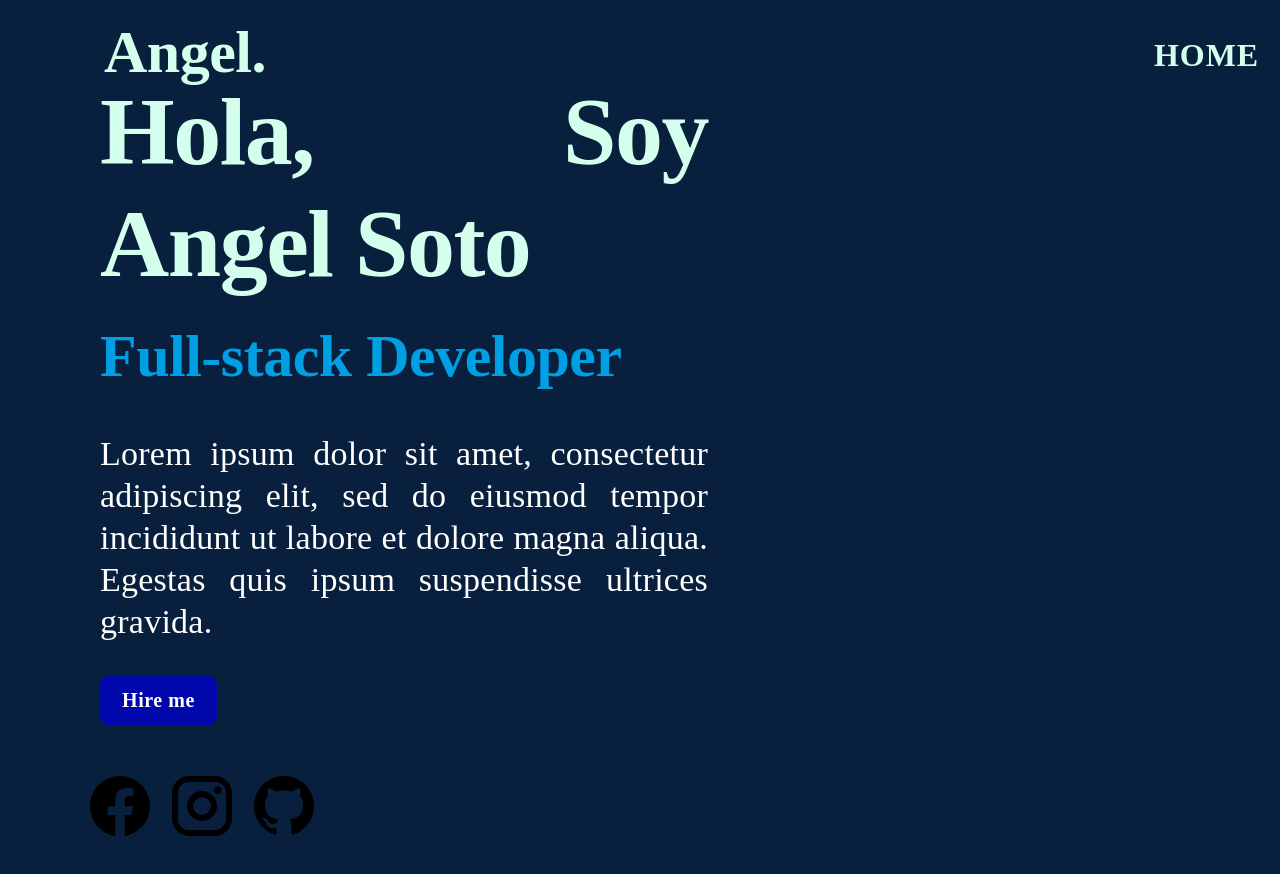
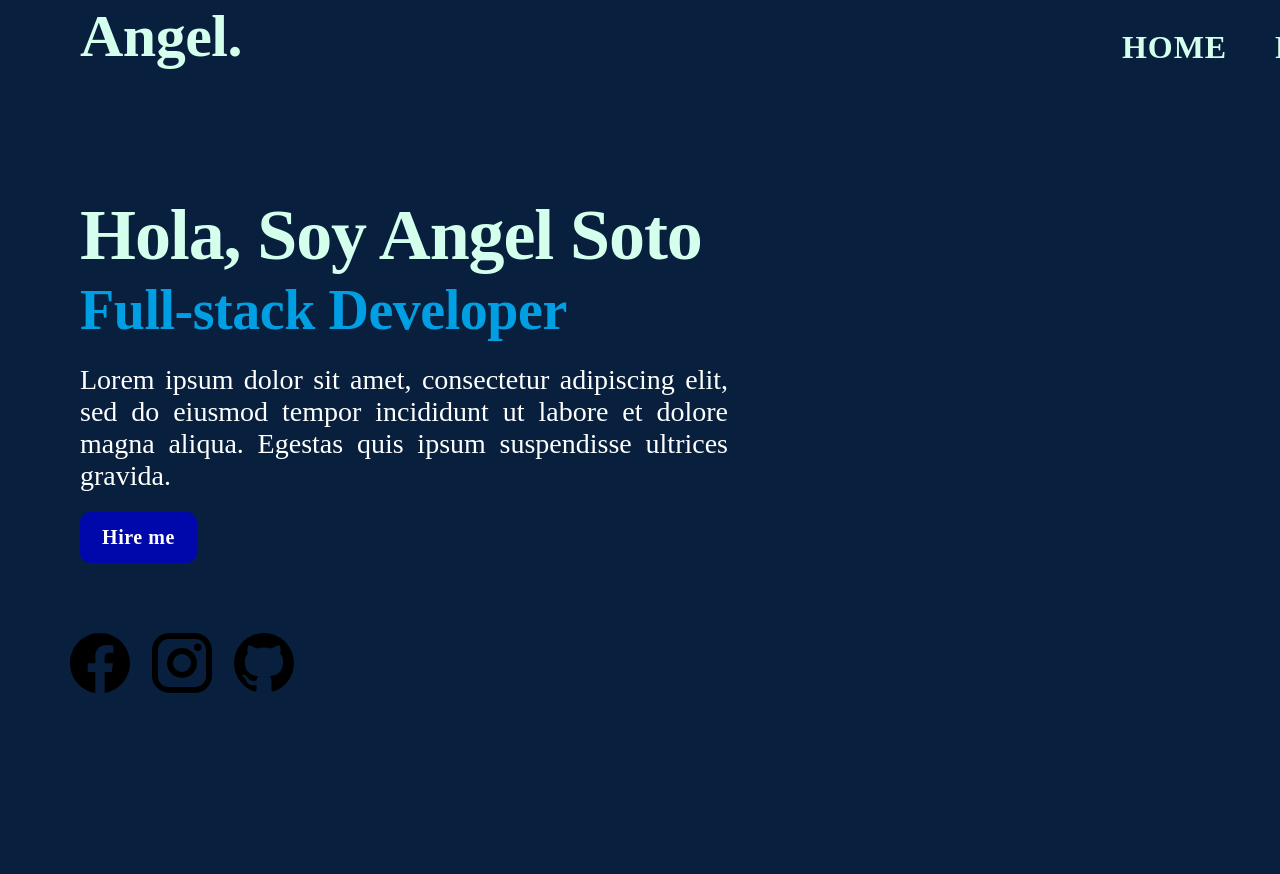
Before and after one commit to Gremoryu/Test, a React (Create React App) app in the folder cv_web/: page / in a window 1280 px wide. Shown: the top 874 px of the page. After the commit the page ends 800 px from the top, so only its background shows below. Built offline with nearby package versions, Linux system fonts and the light colour scheme; a web font is replaced by a local one.

Commit message:
cambios para lap

```diff
--- a/cv_web/public/index.html
+++ b/cv_web/public/index.html
@@ -13,9 +13,15 @@
   <link rel="manifest" href="%PUBLIC_URL%/manifest.json" />
 
   <title>Home</title>
+
+  <style>
+    .body {
+      background-color: #08203D;
+    }
+  </style>
 </head>
 
-<body>
+<body class="body">
   <noscript>You need to enable JavaScript to run this app.</noscript>
   <div id="root"></div>
 
--- a/cv_web/src/components/moleculas/Cardhome.jsx
+++ b/cv_web/src/components/moleculas/Cardhome.jsx
@@ -9,12 +9,14 @@ export default function Cardhome() {
       <Container
         maxWidth="md"
         sx={{
-          margin: "7.5vh",
+          marginLeft: "5vh",
+          marginTop: "10vh",
         }}
       >
         <Card
           sx={{
-            maxWidth: "80vh",
+            maxWidth: "85vh",
+            maxHeight: "60vh",
             background: "transparent",
             boxShadow: "none",
             textAlign: "justify",
@@ -25,24 +27,26 @@ export default function Cardhome() {
               variant="h1"
               fontWeight="bold"
               fontFamily="Inria Sans"
+              fontSize="9vh"
               color="#D4FFED"
             >
               Hola, Soy Angel Soto
             </Typography>
-            <br></br>
+
             <Typography
               variant="h2"
               fontWeight="bold"
               fontFamily="Inria Sans"
+              fontSize="7vh"
               color="#009FE4"
-              gutterBottom
             >
               Full-stack Developer
             </Typography>
             <br></br>
             <Typography
-              variant="h4"
+              variant="p"
               fontWeight="regular"
+              fontSize="3.5vh"
               fontFamily="Inria Sans"
               color="#ffffff"
               gutterBottom
@@ -52,10 +56,13 @@ export default function Cardhome() {
               Egestas quis ipsum suspendisse ultrices gravida.
             </Typography>
             <br></br>
+            <br></br>
             <Boton />
           </CardContent>
         </Card>
-        <br></br>
+        <br />
+        <br />
+
         <Socials />
       </Container>
     </>
--- a/cv_web/src/components/moleculas/Nav.jsx
+++ b/cv_web/src/components/moleculas/Nav.jsx
@@ -1,4 +1,4 @@
-import React from 'react'
+import React from "react";
 import { Box, Toolbar, Button } from "@mui/material";
 import { AppBar, Container, Typography } from "@mui/material";
 
@@ -8,7 +8,7 @@ export default function Nav() {
   return (
     <AppBar
       position="fixed"
-      sx={{ background: "transparent", boxShadow: "none" }}
+      sx={{ backgroundColor: "#08203D", boxShadow: "none" }}
     >
       <Container maxWidth>
         <Toolbar disableGutters>
@@ -18,7 +18,7 @@ export default function Nav() {
             fontFamily="Inria Sans"
             align="left"
             color="#D4FFED"
-            sx={{ marginLeft: "10vh", marginTop: "2vh" }}
+            sx={{ marginLeft: "7vh"}}
             gutterBottom
           >
             Angel.
@@ -35,11 +35,11 @@ export default function Nav() {
                 key={option}
                 sx={{
                   color: "#D4FFED",
-                  display: "block",
+                  display: "flex",
                   fontFamily: "Inria Sans",
                   fontWeight: "bold",
                   fontSize: "4vh",
-                  marginLeft: "5vh",
+                  marginLeft: "4vh",
                 }}
               >
                 {option}
@@ -49,5 +49,5 @@ export default function Nav() {
         </Toolbar>
       </Container>
     </AppBar>
-  )
+  );
 }
--- a/cv_web/src/css/App.css
+++ b/cv_web/src/css/App.css
@@ -1,5 +1,4 @@
 .App {
-  background-color: #08203D;
   min-height: 100vh;
   display: flex;
   flex-direction: column;
```
Also changed, not shown: cv_web/public/manifest.json, 1 other file (tests, documents, lock files or other folders).
